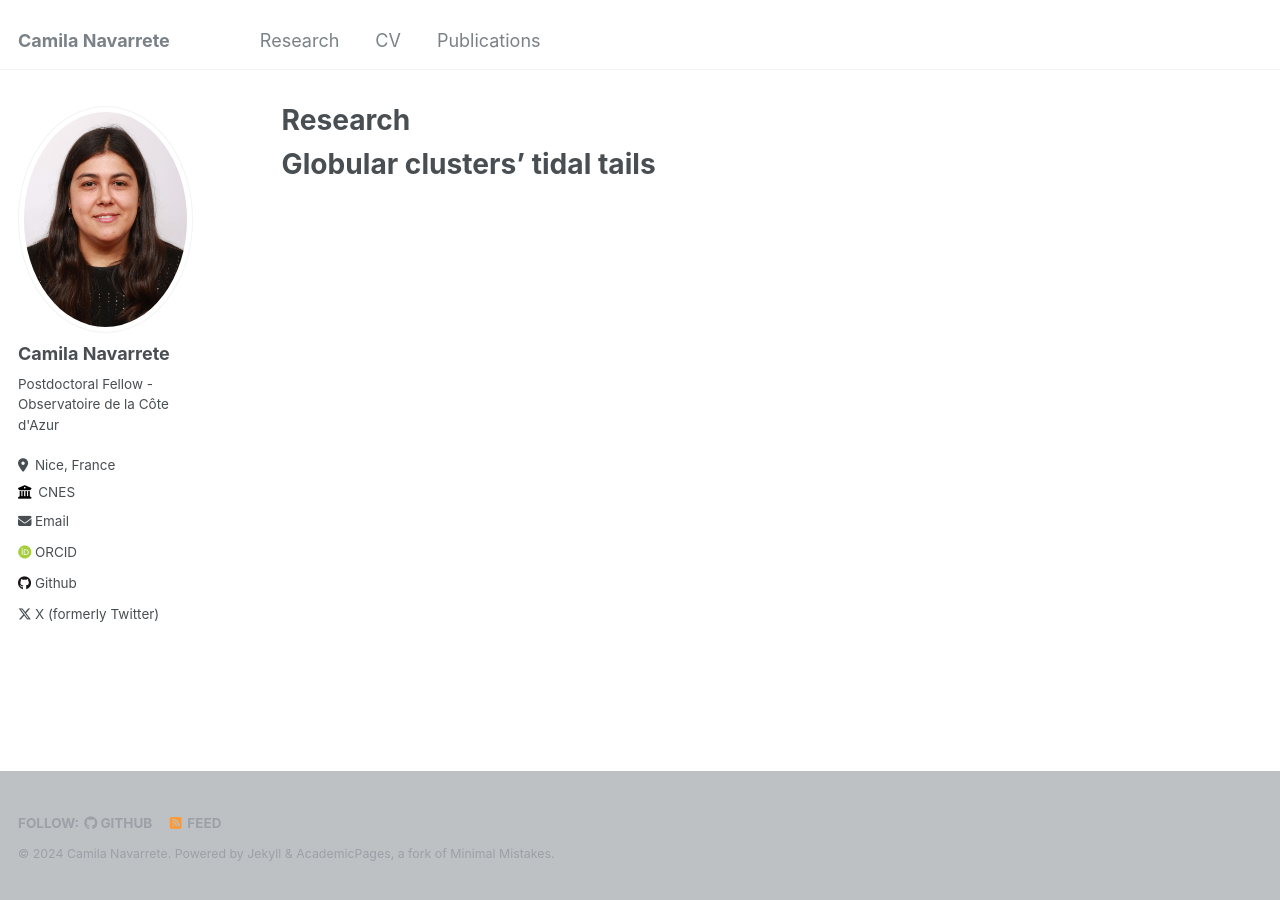
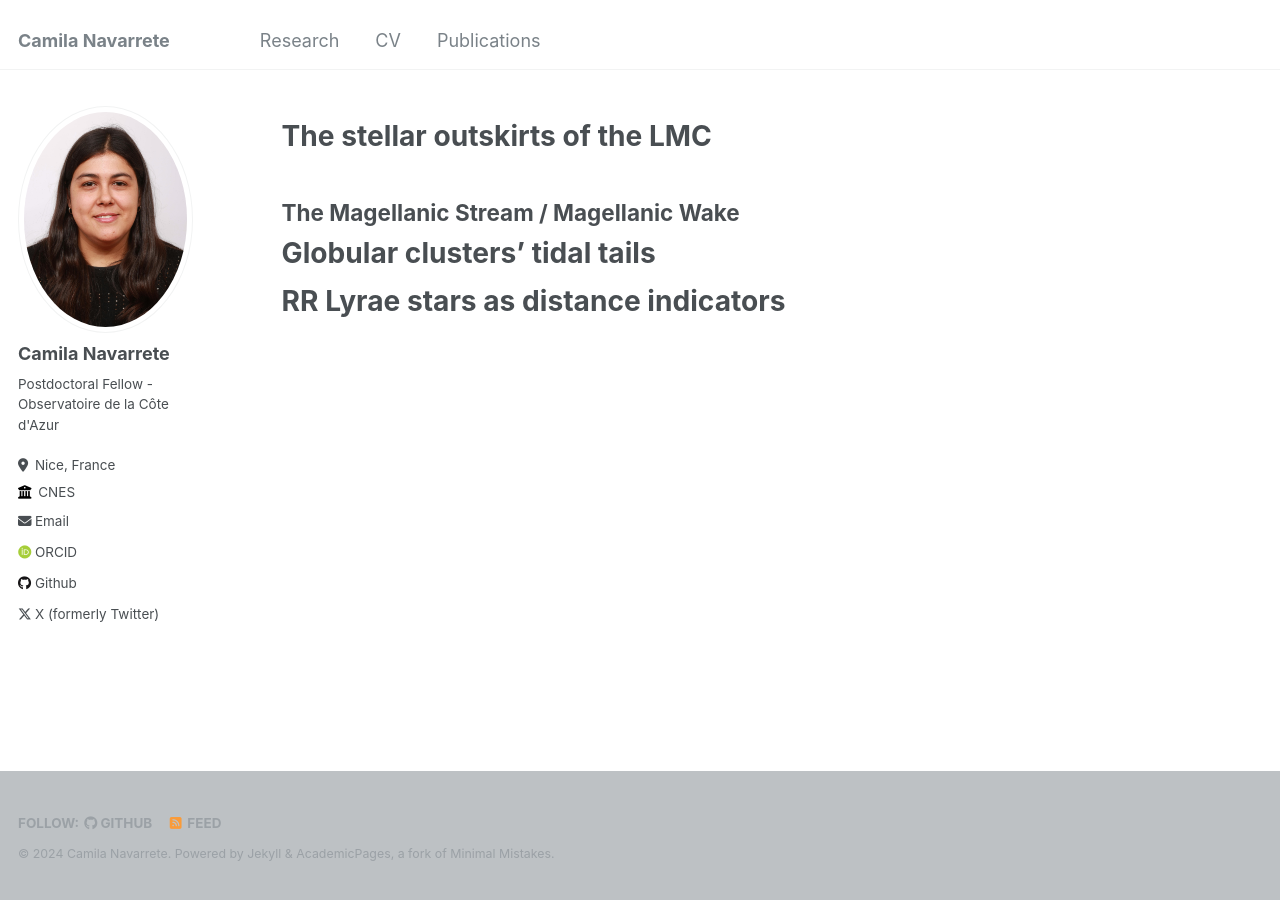
Before and after one commit to cnavarretes/cnavarretes.github.io, a Jekyll site: the page built from _pages/research.md, in a window 1280 px wide. Built offline with Jekyll 4.4.1, drawn with Linux system fonts in a browser that asks for light colours; some web fonts are replaced.

Commit message:
Update research.md

```diff
--- a/_pages/research.md
+++ b/_pages/research.md
@@ -1,10 +1,16 @@
 ---
 layout: archive
-title: "Research"
+title: " "
 permalink: /research/
 author_profile: true
 ---
 
 {% include base_path %}
 
+# The stellar outskirts of the LMC
+
+## The Magellanic Stream / Magellanic Wake
+
 # Globular clusters' tidal tails
+
+# RR Lyrae stars as distance indicators
```
